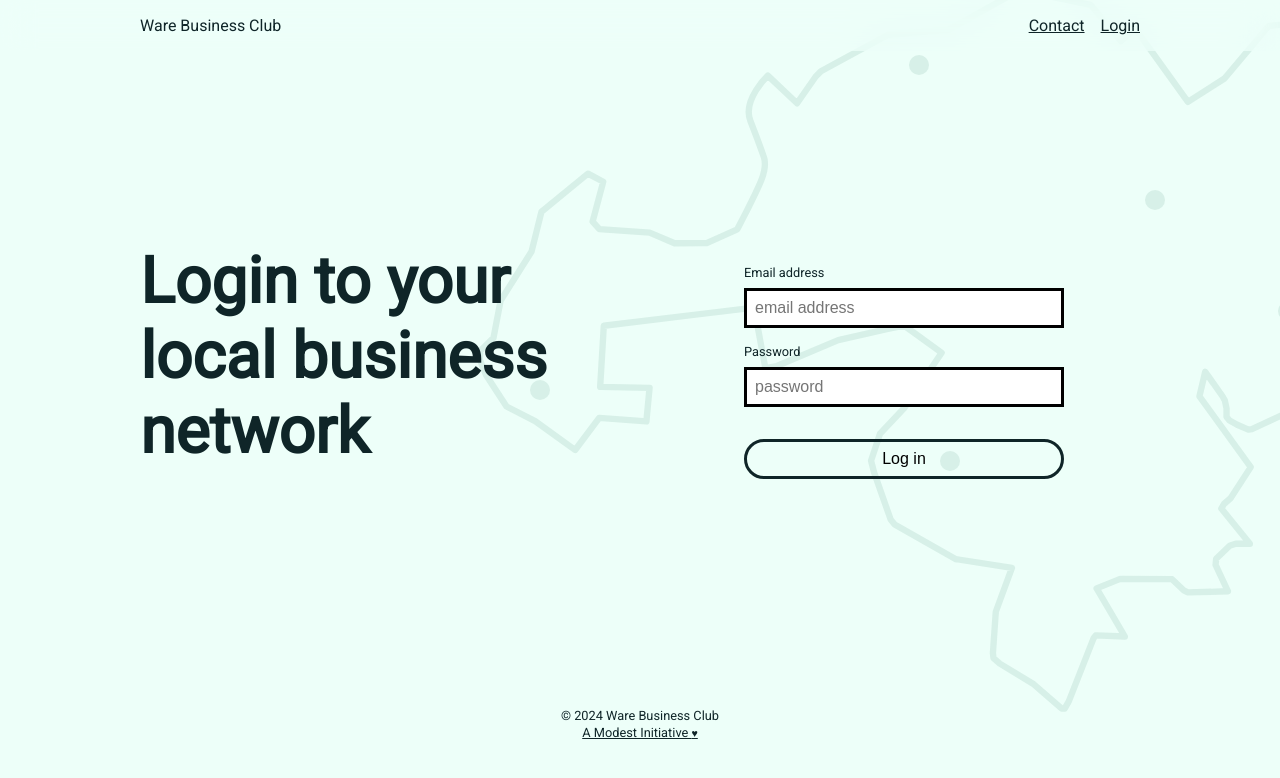
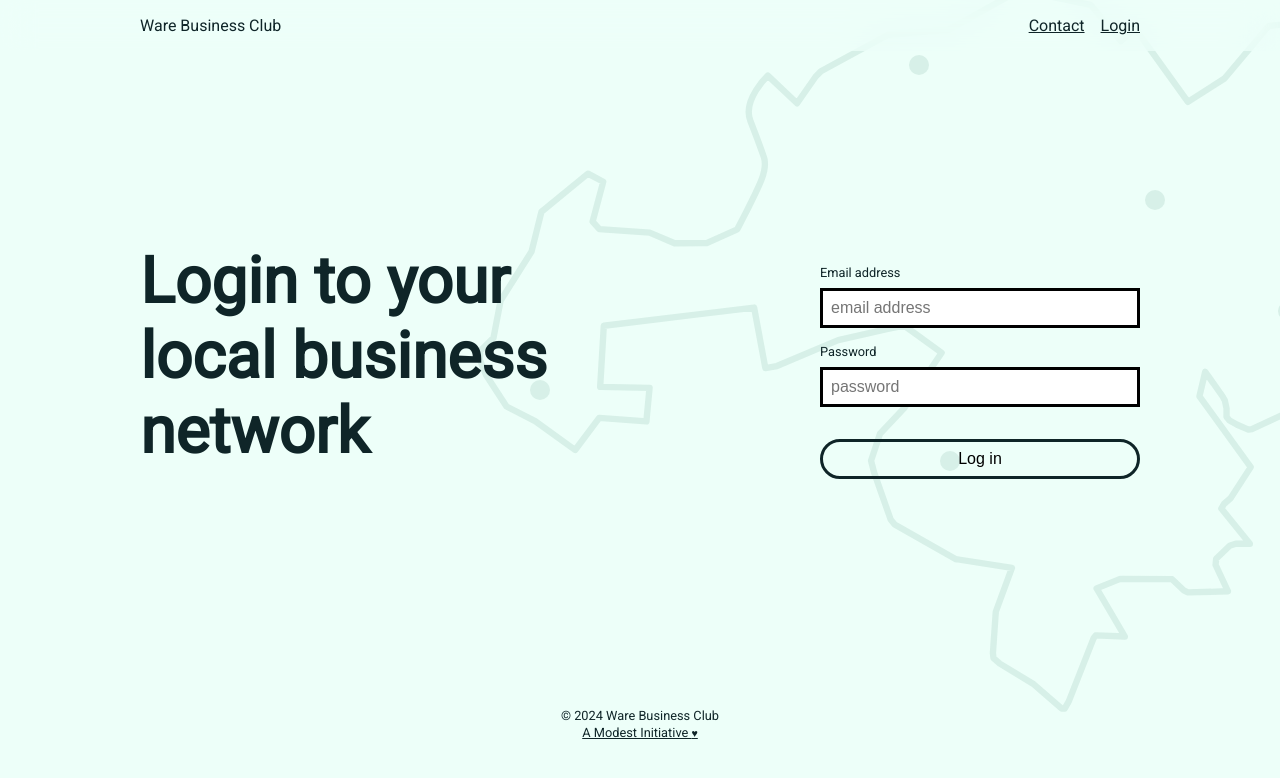
Before and after one commit to thisismodest/warebusinessclub, a Next.js app: page /login in a window 1280 px wide. Shown: the top 778 px of the page. Built offline with nearby package versions, Linux system fonts and the light colour scheme.

Commit message:
Fix margin on form

```diff
--- a/src/app/login/login.module.css
+++ b/src/app/login/login.module.css
@@ -69,6 +69,10 @@
       padding-right: 3rem;
     }
   }
+
+  .form {
+    margin-right: 0;
+  }
 }
 
 @media (min-width: 71.25rem) {
```
